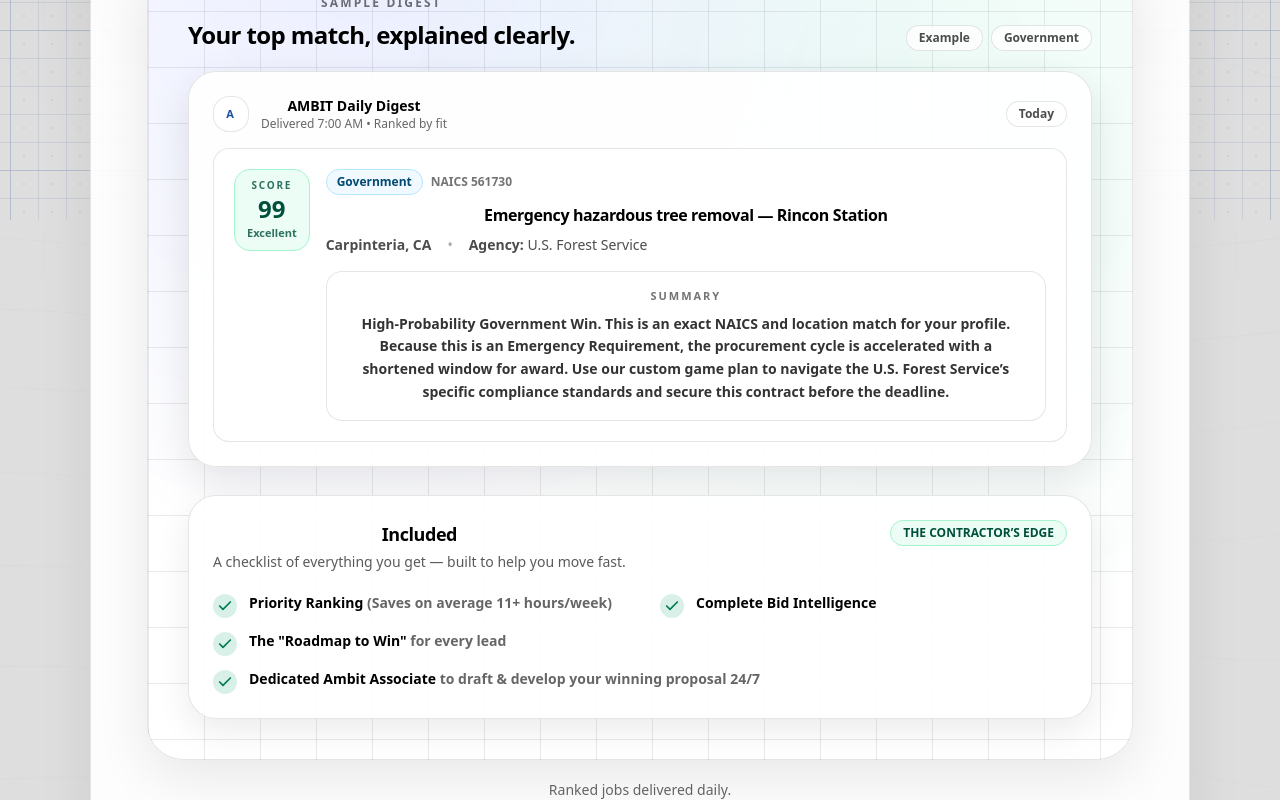
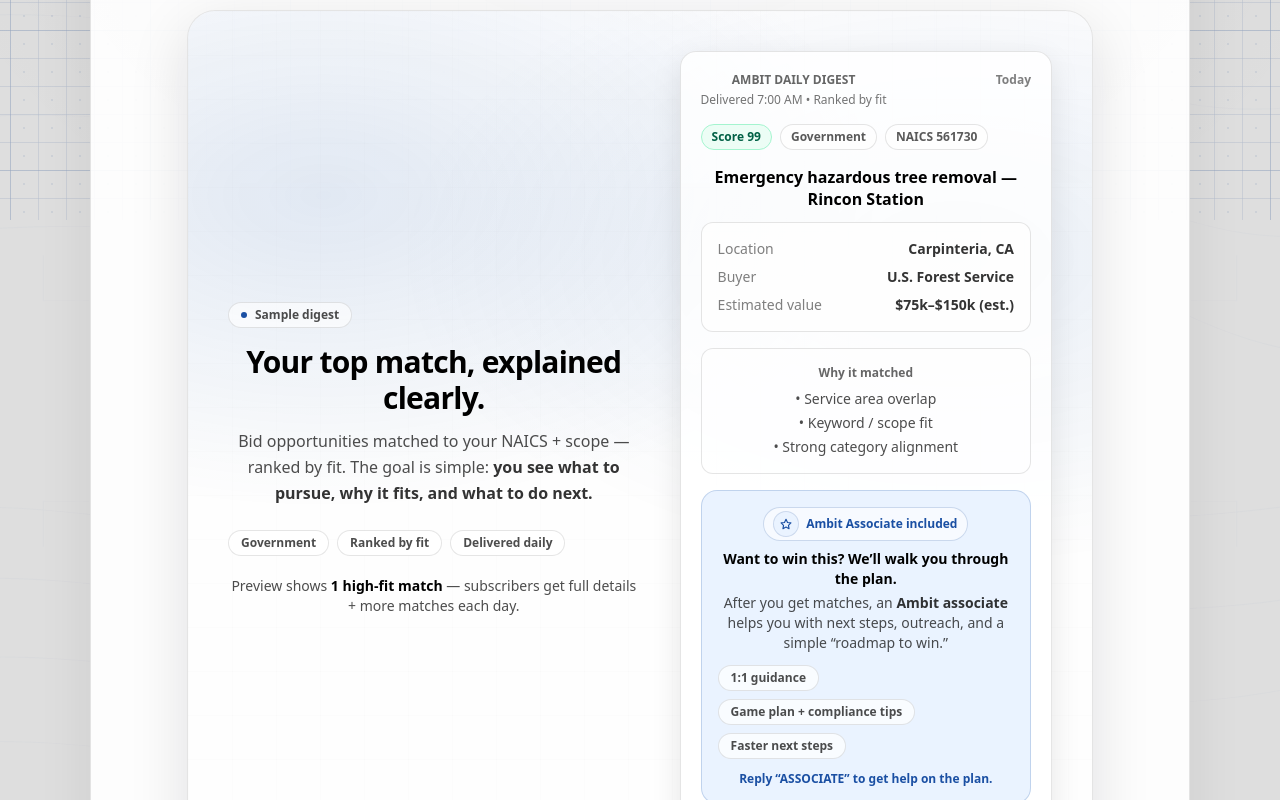
Before and after one commit to seansevrix/ambit, a Next.js app: page / in a window 1280 px wide. Shown: the part 580-1380 px from the top of the page. Built offline with nearby package versions, Linux system fonts and the light colour scheme.

Commit message:
Polish sample digest + add est value + highlight Ambit associate

```diff
--- a/app/components/LandingEmailPreview.tsx
+++ b/app/components/LandingEmailPreview.tsx
@@ -1,246 +1,312 @@
-"use client";
-
-import React from "react";
-
+// app/components/LandingEmailPreview.tsx
 type Market = "residential" | "commercial" | "government";
 
-type DigestItem = {
-  score: number;
-  title: string;
-  location: string;
-  agency: string;
-  naics: string;
-  segment: Market;
-  summary: string;
+const CONTAINER = "mx-auto max-w-[1180px] px-6 lg:px-10";
+
+function marketLabel(m: Market) {
+  if (m === "government") return "Government";
+  if (m === "commercial") return "Commercial";
+  return "Residential";
+}
+
+function marketLine(m: Market) {
+  if (m === "government") return "Bid opportunities matched to your NAICS + scope — ranked by fit.";
+  if (m === "commercial") return "Work orders + service contracts ranked for your team — sent daily.";
+  return "Buyer-intent requests matched to your service area — sent daily.";
+}
+
+function sampleTitle(m: Market) {
+  if (m === "government") return "Emergency hazardous tree removal — Rincon Station";
+  if (m === "commercial") return "Apartment complex sealcoat + striping — Oceanside";
+  return "Junk removal — same-day haul (buyer request)";
+}
+
+function sampleMeta(m: Market) {
+  if (m === "government")
+    return {
+      where: "Carpinteria, CA",
+      buyer: "U.S. Forest Service",
+      naics: "561730",
+      posted: "Today",
+      estValue: "$75k–$150k (est.)",
     };
 
-const GOVERNMENT_SAMPLE: DigestItem = {
-  score: 99,
-  title: "Emergency hazardous tree removal — Rincon Station",
-  location: "Carpinteria, CA",
-  agency: "U.S. Forest Service",
-  naics: "561730",
-  segment: "government",
-  summary:
-    "High-Probability Government Win. This is an exact NAICS and location match for your profile. Because this is an Emergency Requirement, the procurement cycle is accelerated with a shortened window for award. Use our custom game plan to navigate the U.S. Forest Service’s specific compliance standards and secure this contract before the deadline.",
+  if (m === "commercial")
+    return {
+      where: "Oceanside, CA",
+      buyer: "Property Management Co.",
+      naics: "237310",
+      posted: "Today",
+      estValue: "$8k–$18k (est.)",
     };
 
-function segLabel(seg: Market) {
-  if (seg === "residential") return "Residential";
-  if (seg === "commercial") return "Commercial";
-  return "Government";
+  return {
+    where: "San Diego, CA",
+    buyer: "Homeowner (Verified)",
+    naics: "—",
+    posted: "Today",
+    estValue: "$350–$900 (est.)",
+  };
 }
 
-function segPillClass(seg: Market) {
-  if (seg === "residential") return "bg-emerald-50 text-emerald-900 border-emerald-200";
-  if (seg === "commercial") return "bg-indigo-50 text-indigo-900 border-indigo-200";
-  return "bg-sky-50 text-sky-900 border-sky-200";
+function scoreColor(score: number) {
+  if (score >= 90) return "text-emerald-800 bg-emerald-50 border-emerald-200";
+  if (score >= 75) return "text-indigo-800 bg-indigo-50 border-indigo-200";
+  return "text-slate-800 bg-slate-50 border-slate-200";
 }
 
-function scoreTone(score: number) {
-  if (score >= 95) return "bg-emerald-50 border-emerald-200 text-emerald-900";
-  if (score >= 90) return "bg-indigo-50 border-indigo-200 text-indigo-900";
-  return "bg-sky-50 border-sky-200 text-sky-900";
-}
-
-function CheckRow({
-  children,
-  className = "",
-}: {
-  children: React.ReactNode;
-  className?: string;
-}) {
+function CheckIcon() {
   return (
-    <div className={["flex items-start gap-3", className].join(" ")}>
-      <span className="mt-[2px] inline-flex h-6 w-6 shrink-0 items-center justify-center rounded-full bg-emerald-600/15 text-emerald-700">
-        <svg viewBox="0 0 24 24" className="h-4 w-4" fill="none" aria-hidden="true">
+    <span className="inline-flex h-6 w-6 items-center justify-center rounded-full bg-emerald-50 ring-1 ring-emerald-200">
+      <svg width="14" height="14" viewBox="0 0 20 20" fill="none" aria-hidden="true">
         <path
-            d="M20 6L9 17l-5-5"
+          d="M16.6 6.2 8.7 14.1 3.4 8.8"
           stroke="currentColor"
-            strokeWidth="2.5"
+          strokeWidth="2.4"
           strokeLinecap="round"
           strokeLinejoin="round"
+          className="text-emerald-700"
         />
       </svg>
     </span>
-      <div className="text-sm font-semibold text-black/80 leading-relaxed">{children}</div>
-    </div>
+  );
+}
+
+function StarIcon() {
+  return (
+    <span className="inline-flex h-6 w-6 items-center justify-center rounded-full bg-[#EAF3FF] ring-1 ring-[#1A4FA3]/20">
+      <svg width="14" height="14" viewBox="0 0 24 24" fill="none" aria-hidden="true">
+        <path
+          d="M12 17.3 6.8 20l1-5.7-4.2-4.1 5.8-.8L12 4l2.6 5.4 5.8.8-4.2 4.1 1 5.7L12 17.3Z"
+          stroke="currentColor"
+          strokeWidth="2"
+          strokeLinejoin="round"
+          className="text-[#1A4FA3]"
+        />
+      </svg>
+    </span>
   );
 }
 
 export default function LandingEmailPreview({ market = "government" }: { market?: Market }) {
-  const item = GOVERNMENT_SAMPLE;
-
-  // Clean contained panel background (grid + soft glows) — no masks, no blur
-  const panelBg: React.CSSProperties = {
-    backgroundImage: [
-      "radial-gradient(circle at 22% 0%, rgba(92,116,255,0.12), transparent 55%)",
-      "radial-gradient(circle at 78% 18%, rgba(52,211,153,0.09), transparent 55%)",
-      "linear-gradient(to right, rgba(2,6,23,0.085) 1px, transparent 1px)",
-      "linear-gradient(to bottom, rgba(2,6,23,0.085) 1px, transparent 1px)",
-    ].join(", "),
-    backgroundSize: ["auto", "auto", "56px 56px", "56px 56px"].join(", "),
-    backgroundRepeat: ["no-repeat", "no-repeat", "repeat", "repeat"].join(", "),
-    backgroundPosition: ["center", "center", "0 0", "0 0"].join(", "),
-  };
-
-  const SHELL = "mx-auto max-w-[1040px]";
+  const score = market === "government" ? 99 : market === "commercial" ? 92 : 90;
+  const meta = sampleMeta(market);
 
   return (
-    <section className="relative">
-      {/* ONE contained panel = looks “finished” */}
+    <section className="w-full py-10 sm:py-14">
+      <div className={CONTAINER}>
+        <div className="relative overflow-hidden rounded-[28px] border border-black/10 bg-white/55 shadow-[0_18px_60px_rgba(6,16,23,0.12)]">
+          {/* Panel background grid (contained, subtle) */}
           <div
-        className="rounded-[36px] border border-black/10 bg-white/80 shadow-[0_16px_55px_rgba(2,6,23,0.09)]"
-        style={panelBg}
-      >
-        <div className="px-6 py-8 sm:px-10 sm:py-10">
-          {/* Header */}
-          <div className={`${SHELL} flex items-end justify-between gap-4`}>
-            <div>
-              <div className="text-xs font-black tracking-[0.18em] text-black/55 uppercase">
+            aria-hidden
+            className="absolute inset-0"
+            style={{
+              backgroundImage:
+                "linear-gradient(to right, rgba(6,16,23,0.10) 1px, transparent 1px)," +
+                "linear-gradient(to bottom, rgba(6,16,23,0.10) 1px, transparent 1px)",
+              backgroundSize: "44px 44px",
+              opacity: 0.10,
+            }}
+          />
+          <div
+            aria-hidden
+            className="absolute inset-0"
+            style={{
+              backgroundImage:
+                "radial-gradient(900px 520px at 15% 15%, rgba(26,79,163,0.14), transparent 62%)," +
+                "radial-gradient(900px 520px at 85% 20%, rgba(26,79,163,0.10), transparent 62%)",
+              opacity: 0.9,
+            }}
+          />
+
+          <div className="relative grid gap-10 p-7 sm:p-10 lg:grid-cols-[1.05fr_0.95fr]">
+            {/* Left copy */}
+            <div className="flex flex-col justify-center">
+              <div className="inline-flex items-center gap-2 self-start rounded-full border border-black/10 bg-white/60 px-3 py-1 text-xs font-semibold text-black/70">
+                <span className="h-1.5 w-1.5 rounded-full bg-[#1A4FA3]" />
                 Sample digest
               </div>
-              <div className="mt-2 text-2xl font-semibold tracking-tight text-black">
+
+              <h2 className="mt-4 text-2xl font-semibold tracking-tight sm:text-3xl">
                 Your top match, explained clearly.
+              </h2>
+
+              <p className="mt-3 text-sm leading-relaxed text-black/70 sm:text-base">
+                {marketLine(market)} The goal is simple:{" "}
+                <span className="font-semibold text-black/80">you see what to pursue, why it fits, and what to do next.</span>
+              </p>
+
+              <div className="mt-6 flex flex-wrap items-center gap-2">
+                <span className="rounded-full border border-black/10 bg-white/60 px-3 py-1 text-xs font-semibold text-black/70">
+                  {marketLabel(market)}
+                </span>
+                <span className="rounded-full border border-black/10 bg-white/60 px-3 py-1 text-xs font-semibold text-black/70">
+                  Ranked by fit
+                </span>
+                <span className="rounded-full border border-black/10 bg-white/60 px-3 py-1 text-xs font-semibold text-black/70">
+                  Delivered daily
+                </span>
+              </div>
+
+              <p className="mt-5 text-sm text-black/70">
+                Preview shows <span className="font-semibold text-black">1 high-fit match</span> — subscribers get full details + more matches each day.
+              </p>
+            </div>
+
+            {/* Right “email” card */}
+            <div className="relative">
+              <div className="rounded-2xl border border-black/10 bg-white/80 p-5 shadow-[0_10px_30px_rgba(6,16,23,0.10)]">
+                {/* Header */}
+                <div className="flex items-start justify-between gap-4">
+                  <div>
+                    <div className="text-xs font-semibold text-black/60">AMBIT DAILY DIGEST</div>
+                    <div className="mt-1 text-xs text-black/55">Delivered 7:00 AM • Ranked by fit</div>
+                  </div>
+                  <div className="text-xs font-semibold text-black/50">{meta.posted}</div>
+                </div>
+
+                {/* Score + segment */}
+                <div className="mt-4 flex flex-wrap items-center gap-2">
+                  <span className={`inline-flex items-center rounded-full border px-2.5 py-1 text-xs font-semibold ${scoreColor(score)}`}>
+                    Score {score}
+                  </span>
+                  <span className="inline-flex items-center rounded-full border border-black/10 bg-white/70 px-2.5 py-1 text-xs font-semibold text-black/65">
+                    {marketLabel(market)}
+                  </span>
+                  <span className="inline-flex items-center rounded-full border border-black/10 bg-white/70 px-2.5 py-1 text-xs font-semibold text-black/65">
+                    NAICS {meta.naics}
+                  </span>
+                </div>
+
+                {/* Title */}
+                <div className="mt-4 text-base font-semibold text-black leading-snug">
+                  {sampleTitle(market)}
+                </div>
+
+                {/* Meta rows (clean + scannable) */}
+                <div className="mt-3 grid gap-2 rounded-xl border border-black/10 bg-white/70 p-4 text-sm">
+                  <div className="flex items-center justify-between gap-3">
+                    <span className="text-black/50">Location</span>
+                    <span className="font-semibold text-black/80">{meta.where}</span>
+                  </div>
+
+                  {/* NOTE: "Agency:" line removed — replaced with Buyer (cleaner) */}
+                  <div className="flex items-center justify-between gap-3">
+                    <span className="text-black/50">Buyer</span>
+                    <span className="font-semibold text-black/80">{meta.buyer}</span>
+                  </div>
+
+                  <div className="flex items-center justify-between gap-3">
+                    <span className="text-black/50">Estimated value</span>
+                    <span className="font-semibold text-black/80">{meta.estValue}</span>
                   </div>
                 </div>
 
-            <div className="hidden sm:flex items-center gap-2">
-              <span className="rounded-full border border-black/10 bg-white/80 px-3 py-1 text-xs font-semibold text-black/70">
-                Example
-              </span>
-              <span className="rounded-full border border-black/10 bg-white/80 px-3 py-1 text-xs font-semibold text-black/70">
-                {segLabel(market)}
-              </span>
-            </div>
+                {/* Why it matched (no wall of text) */}
+                <div className="mt-4 rounded-xl border border-black/10 bg-white/70 p-4">
+                  <div className="text-xs font-semibold text-black/60">Why it matched</div>
+                  <ul className="mt-2 space-y-1 text-sm text-black/70">
+                    <li>• Service area overlap</li>
+                    <li>• Keyword / scope fit</li>
+                    <li>• Strong category alignment</li>
+                  </ul>
                 </div>
 
-          {/* Digest card */}
-          <div
-            className={[
-              SHELL,
-              "mt-5 rounded-[28px] border border-black/10 bg-white/92 p-5 shadow-[0_14px_40px_rgba(2,6,23,0.10)] lg:p-6",
-            ].join(" ")}
-          >
-            <div className="flex flex-wrap items-center justify-between gap-3">
-              <div className="flex items-center gap-3">
-                <div className="h-9 w-9 rounded-2xl border border-black/10 bg-white/90 grid place-items-center">
-                  <span className="text-[11px] font-black tracking-[0.18em] text-[#1A4FA3]">A</span>
+                {/* Ambit Associate callout (HIGH VISIBILITY) */}
+                <div className="mt-4 rounded-2xl border border-[#1A4FA3]/20 bg-[#EAF3FF] p-4">
+                  <div className="flex items-start justify-between gap-3">
+                    <div>
+                      <div className="inline-flex items-center gap-2 rounded-full border border-[#1A4FA3]/20 bg-white/60 px-2.5 py-1 text-xs font-semibold text-[#1A4FA3]">
+                        <StarIcon />
+                        Ambit Associate included
                       </div>
-                <div className="leading-tight">
-                  <div className="text-sm font-semibold text-black">AMBIT Daily Digest</div>
-                  <div className="text-xs font-medium text-black/60">
-                    Delivered 7:00 AM • Ranked by fit
+                      <div className="mt-2 text-sm font-semibold text-black">
+                        Want to win this? We’ll walk you through the plan.
+                      </div>
+                      <div className="mt-1 text-sm text-black/70">
+                        After you get matches, an <span className="font-semibold text-black/80">Ambit associate</span> helps you with next steps,
+                        outreach, and a simple “roadmap to win.”
                       </div>
                     </div>
                   </div>
 
-              <span className="rounded-full border border-black/10 bg-white/80 px-3 py-1 text-xs font-semibold text-black/70">
-                Today
+                  <div className="mt-3 flex flex-wrap items-center gap-2">
+                    <span className="rounded-full border border-black/10 bg-white/70 px-3 py-1 text-xs font-semibold text-black/70">
+                      1:1 guidance
+                    </span>
+                    <span className="rounded-full border border-black/10 bg-white/70 px-3 py-1 text-xs font-semibold text-black/70">
+                      Game plan + compliance tips
+                    </span>
+                    <span className="rounded-full border border-black/10 bg-white/70 px-3 py-1 text-xs font-semibold text-black/70">
+                      Faster next steps
                     </span>
                   </div>
 
-            {/* Match */}
-            <div className="mt-4 rounded-2xl border border-black/10 bg-white p-4 lg:p-5">
-              <div className="flex items-start gap-4">
-                <div
-                  className={[
-                    "shrink-0 rounded-2xl border px-3 py-2 text-center",
-                    scoreTone(item.score),
-                  ].join(" ")}
-                >
-                  <div className="text-[10px] font-extrabold tracking-[0.18em] opacity-80">
-                    SCORE
+                  <div className="mt-3 text-xs font-semibold text-[#1A4FA3]">
+                    Reply “ASSOCIATE” to get help on the plan.
                   </div>
-                  <div className="mt-1 text-2xl font-black leading-none">{item.score}</div>
-                  <div className="mt-1 text-[11px] font-semibold opacity-80">Excellent</div>
                 </div>
 
-                <div className="min-w-0 flex-1">
-                  <div className="flex flex-wrap items-center gap-2">
-                    <span
-                      className={[
-                        "inline-flex items-center rounded-full border px-2.5 py-1 text-xs font-semibold",
-                        segPillClass(item.segment),
-                      ].join(" ")}
-                    >
-                      {segLabel(item.segment)}
-                    </span>
-                    <span className="text-xs font-semibold text-black/55">
-                      NAICS {item.naics}
-                    </span>
-                  </div>
-
-                  <div className="mt-2 text-base font-semibold tracking-tight text-black">
-                    {item.title}
-                  </div>
-
-                  <div className="mt-2 flex flex-wrap gap-x-4 gap-y-1 text-sm text-black/70">
-                    <span className="font-semibold">{item.location}</span>
-                    <span className="text-black/35">•</span>
-                    <span>
-                      <span className="font-semibold">Agency:</span> {item.agency}
-                    </span>
-                  </div>
-
-                  {/* Summary: left aligned + consistent width */}
-                  <div className="mt-4 rounded-2xl border border-black/10 bg-white/92 p-4">
-                    <div className="text-[11px] font-black tracking-[0.18em] text-black/55">
-                      SUMMARY
-                    </div>
-                    <div className="mt-2 text-sm font-semibold leading-relaxed text-black/80 max-w-[760px]">
-                      {item.summary}
-                    </div>
+                <div className="mt-4 flex items-center justify-between">
+                  <div className="text-xs font-semibold text-black/50">Sample preview</div>
+                  <div className="rounded-full border border-black/10 bg-white/70 px-3 py-1 text-xs font-semibold text-black/70">
+                    Example
                   </div>
                 </div>
               </div>
             </div>
           </div>
 
-          {/* Included (tight + balanced) */}
-          <div
-            className={[
-              SHELL,
-              "mt-7 rounded-[28px] border border-black/10 bg-white/92 p-6 shadow-[0_12px_34px_rgba(2,6,23,0.08)]",
-            ].join(" ")}
-          >
-            <div className="flex flex-wrap items-start justify-between gap-3">
+          {/* Included section (clean + highlights associate) */}
+          <div className="relative border-t border-black/10 bg-white/45 px-7 py-7 sm:px-10 sm:py-8">
+            <div className="flex flex-wrap items-center justify-between gap-3">
               <div>
-                <div className="text-lg font-semibold tracking-tight text-black">Included</div>
-                <div className="mt-1 text-sm font-medium text-black/65">
-                  A checklist of everything you get — built to help you move fast.
+                <div className="text-sm font-semibold text-black">Included</div>
+                <div className="mt-1 text-sm text-black/65">
+                  Everything you get — built to help you move fast and win.
                 </div>
               </div>
-
-              <span className="rounded-full border border-emerald-200 bg-emerald-50 px-3 py-1 text-xs font-extrabold text-emerald-900">
+              <span className="rounded-full border border-emerald-200 bg-emerald-50 px-3 py-1 text-xs font-semibold text-emerald-800">
                 THE CONTRACTOR’S EDGE
               </span>
             </div>
 
-            {/* 2-col grid, long line spans full width = cleaner */}
-            <div className="mt-5 grid gap-y-3 gap-x-10 lg:grid-cols-2">
-              <CheckRow>
-                <span className="text-black">Priority Ranking</span>{" "}
-                <span className="text-black/60 font-semibold">
-                  (Saves on average 11+ hours/week)
+            <div className="mt-5 grid gap-3 sm:grid-cols-2 lg:grid-cols-3">
+              <div className="flex gap-3 rounded-2xl border border-black/10 bg-white/70 p-4">
+                <CheckIcon />
+                <div>
+                  <div className="text-sm font-semibold text-black">Priority ranking</div>
+                  <div className="mt-1 text-sm text-black/65">Top matches first — so you don’t waste time.</div>
+                </div>
+              </div>
+
+              <div className="flex gap-3 rounded-2xl border border-black/10 bg-white/70 p-4">
+                <CheckIcon />
+                <div>
+                  <div className="text-sm font-semibold text-black">Complete bid intelligence</div>
+                  <div className="mt-1 text-sm text-black/65">Key details, due dates, and what matters.</div>
+                </div>
+              </div>
+
+              {/* Highlight card */}
+              <div className="flex gap-3 rounded-2xl border border-[#1A4FA3]/20 bg-[#EAF3FF] p-4">
+                <StarIcon />
+                <div>
+                  <div className="flex flex-wrap items-center gap-2">
+                    <div className="text-sm font-semibold text-black">Ambit associate support</div>
+                    <span className="rounded-full border border-[#1A4FA3]/20 bg-white/70 px-2.5 py-0.5 text-xs font-semibold text-[#1A4FA3]">
+                      Highlight
                     </span>
-              </CheckRow>
+                  </div>
+                  <div className="mt-1 text-sm text-black/70">
+                    You’re not alone — an associate helps you build a simple plan and take the next steps.
+                  </div>
+                </div>
+              </div>
+            </div>
 
-              <CheckRow>
-                <span className="text-black">Complete Bid Intelligence</span>
-              </CheckRow>
-
-              <CheckRow>
-                <span className="text-black">The "Roadmap to Win"</span>{" "}
-                <span className="text-black/60 font-semibold">for every lead</span>
-              </CheckRow>
-
-              <CheckRow className="lg:col-span-2">
-                <span className="text-black">Dedicated Ambit Associate</span>{" "}
-                <span className="text-black/60 font-semibold">
-                  to draft & develop your winning proposal 24/7
-                </span>
-              </CheckRow>
+            <div className="mt-5 text-center text-xs font-semibold text-black/55">
+              Ranked jobs delivered daily. Human help when you want it.
             </div>
           </div>
         </div>
```
Lines whose indentation alone changed are shown as unchanged.
